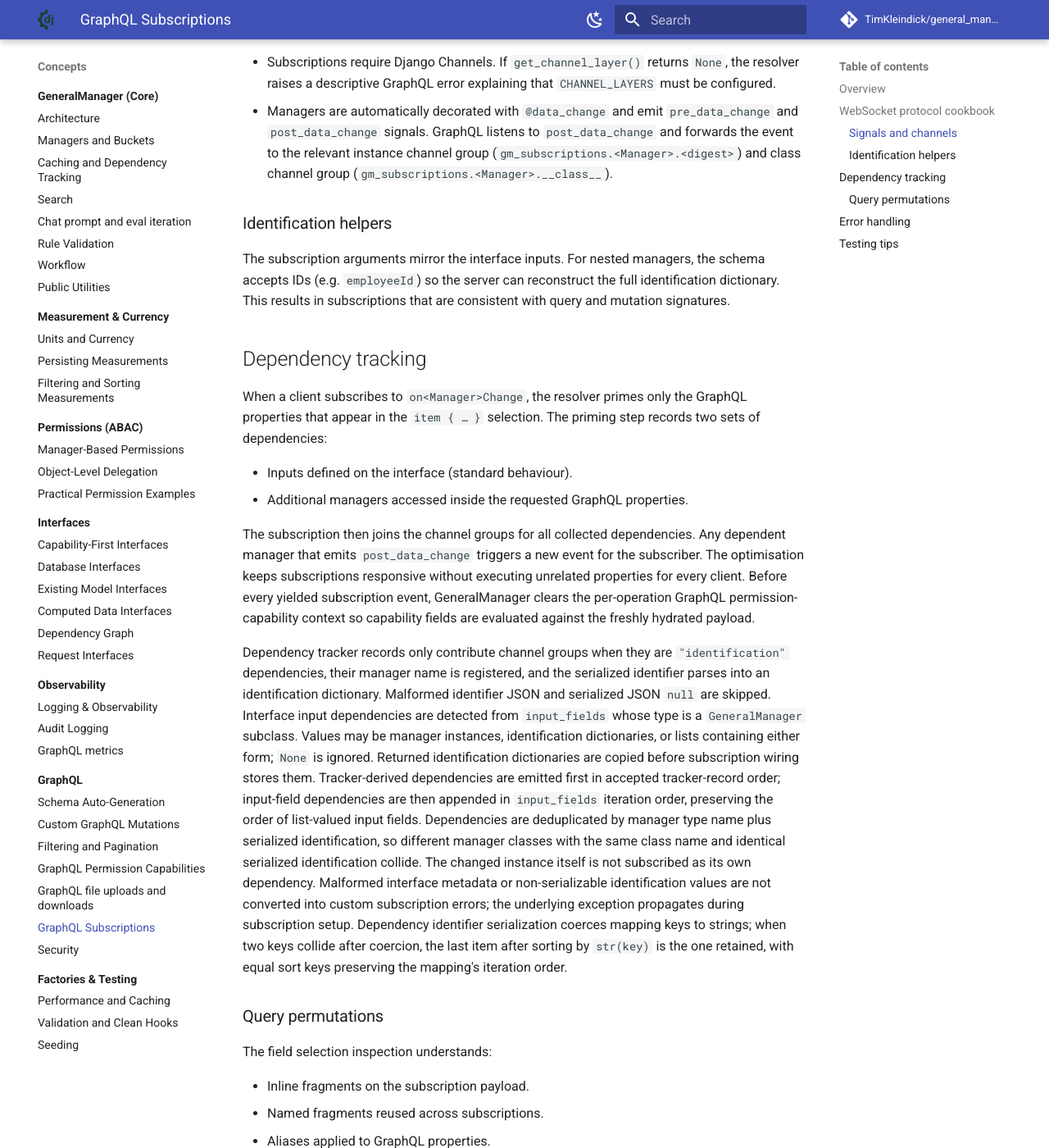
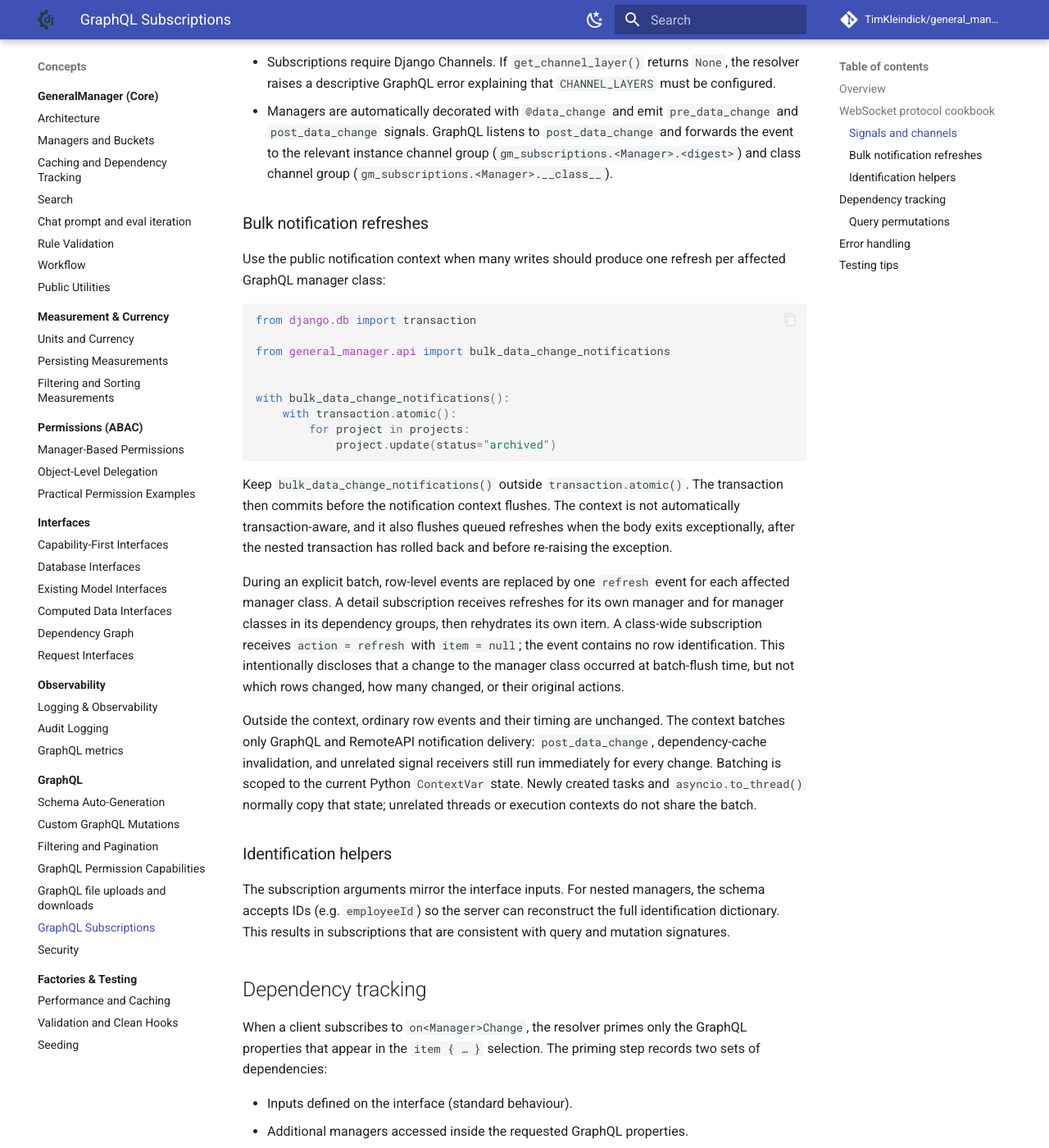
Before and after one commit to TimKleindick/general_manager, an MkDocs documentation site: the page built from docs/concepts/graphql/subscriptions.md, in a window 1280 px wide and 1400 px high, scrolled down 4845 px. Shown: the whole window at 82% size. Built offline with MkDocs 1.6.1 and Material for MkDocs 9.7.7, drawn with Linux system fonts in a browser that asks for light colours; comment, search, counter and statistics services are not loaded.

Commit message:
docs: explain bulk notification refreshes

````diff
--- a/docs/concepts/graphql/subscriptions.md
+++ b/docs/concepts/graphql/subscriptions.md
@@ -161,6 +161,45 @@
 - Subscriptions require Django Channels. If `get_channel_layer()` returns `None`, the resolver raises a descriptive GraphQL error explaining that `CHANNEL_LAYERS` must be configured.
 - Managers are automatically decorated with `@data_change` and emit `pre_data_change` and `post_data_change` signals. GraphQL listens to `post_data_change` and forwards the event to the relevant instance channel group (`gm_subscriptions.<Manager>.<digest>`) and class channel group (`gm_subscriptions.<Manager>.__class__`).
 
+### Bulk notification refreshes
+
+Use the public notification context when many writes should produce one refresh
+per affected GraphQL manager class:
+
+```python
+from django.db import transaction
+
+from general_manager.api import bulk_data_change_notifications
+
+
+with bulk_data_change_notifications():
+    with transaction.atomic():
+        for project in projects:
+            project.update(status="archived")
+```
+
+Keep `bulk_data_change_notifications()` outside `transaction.atomic()`. The
+transaction then commits before the notification context flushes. The context is
+not automatically transaction-aware, and it also flushes queued refreshes when
+the body exits exceptionally, after the nested transaction has rolled back and
+before re-raising the exception.
+
+During an explicit batch, row-level events are replaced by one `refresh` event
+for each affected manager class. A detail subscription receives refreshes for
+its own manager and for manager classes in its dependency groups, then
+rehydrates its own item. A class-wide subscription receives `action = refresh`
+with `item = null`; the event contains no row identification. This intentionally
+discloses that a change to the manager class occurred at batch-flush time, but
+not which rows changed, how many changed, or their original actions.
+
+Outside the context, ordinary row events and their timing are unchanged. The
+context batches only GraphQL and RemoteAPI notification delivery:
+`post_data_change`, dependency-cache invalidation, and unrelated signal
+receivers still run immediately for every change. Batching is scoped to the
+current Python `ContextVar` state. Newly created tasks and `asyncio.to_thread()`
+normally copy that state; unrelated threads or execution contexts do not share
+the batch.
+
 ### Identification helpers
 
 The subscription arguments mirror the interface inputs. For nested managers, the schema accepts IDs (e.g. `employeeId`) so the server can reconstruct the full identification dictionary. This results in subscriptions that are consistent with query and mutation signatures.
````
Also changed, not shown: docs/examples/remote_manager_interface_end_to_end.md (+23 -0 lines), 1 other file.
